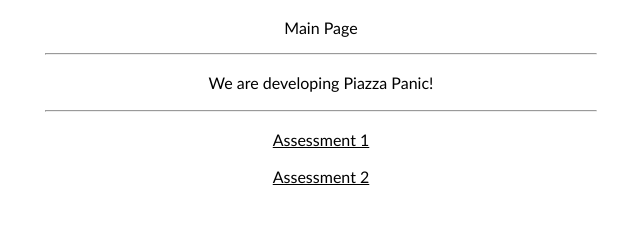
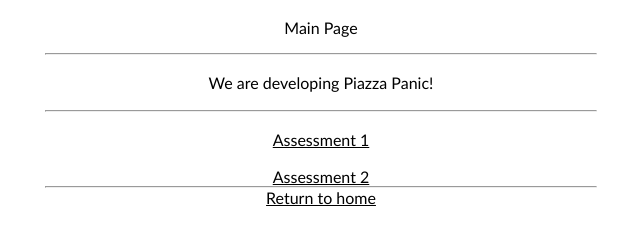
Before and after one commit to joshuamckean/joshuamckean.github.io, a plain HTML site: page ENG1/eng1.html in a window 1280 px wide. Shown: the part 50-294 px from the top of the page, without its empty margins (319-959 px from the left). Drawn offline with Linux system fonts and the light colour scheme.

Commit message:
Added return to home to eng1.html

```diff
--- a/ENG1/eng1.html
+++ b/ENG1/eng1.html
@@ -18,6 +18,9 @@
         <a style="color:black;font-family: Calibri;" href="/ENG1/Assessment1/assessment1.html">Assessment 1</a>
         <br><br>
         <a style="color:black;font-family: Calibri;" href="/ENG1/Assessment2/assessment2.html">Assessment 2</a>
+        <br>
+        <hr style="margin:auto; max-width:550px;">
+        <a style="color:black;font-family: Calibri;" href="./index.html">Return to home</a>
     </div>
 </body>
 
```
